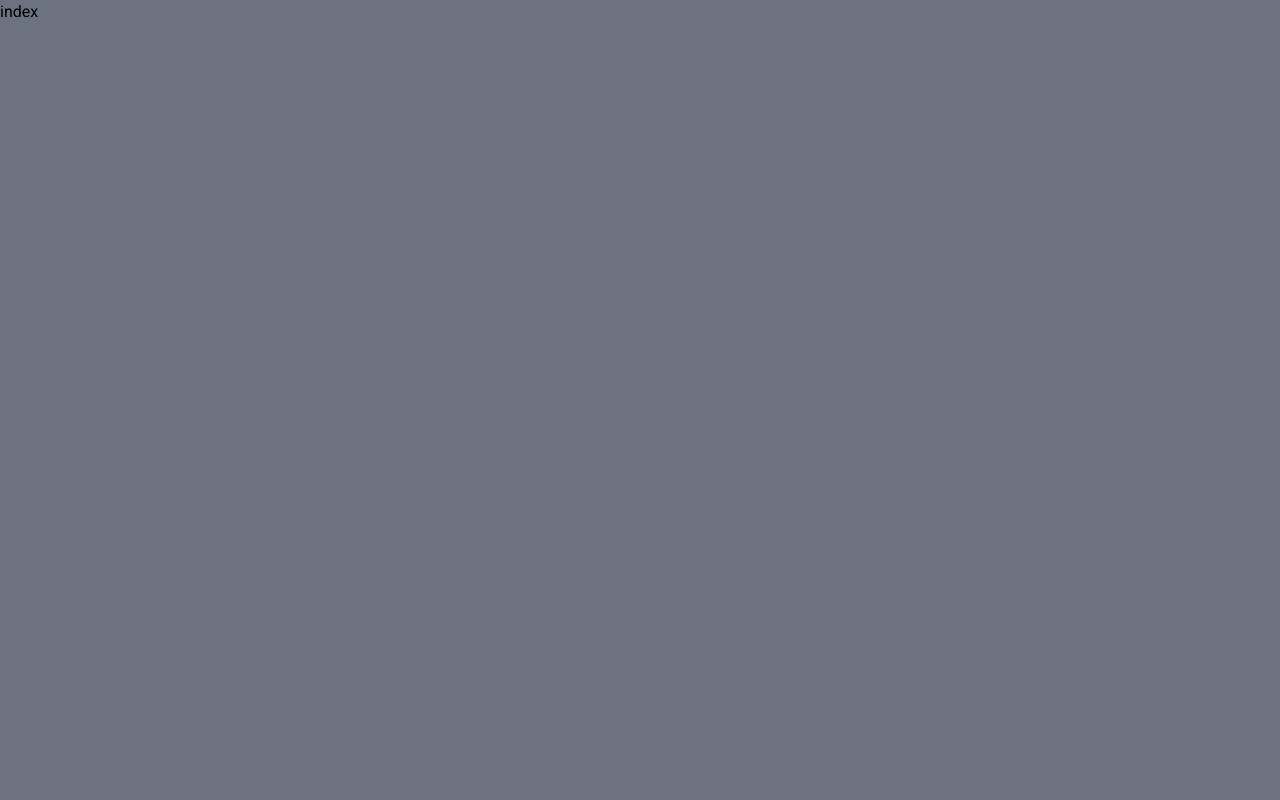
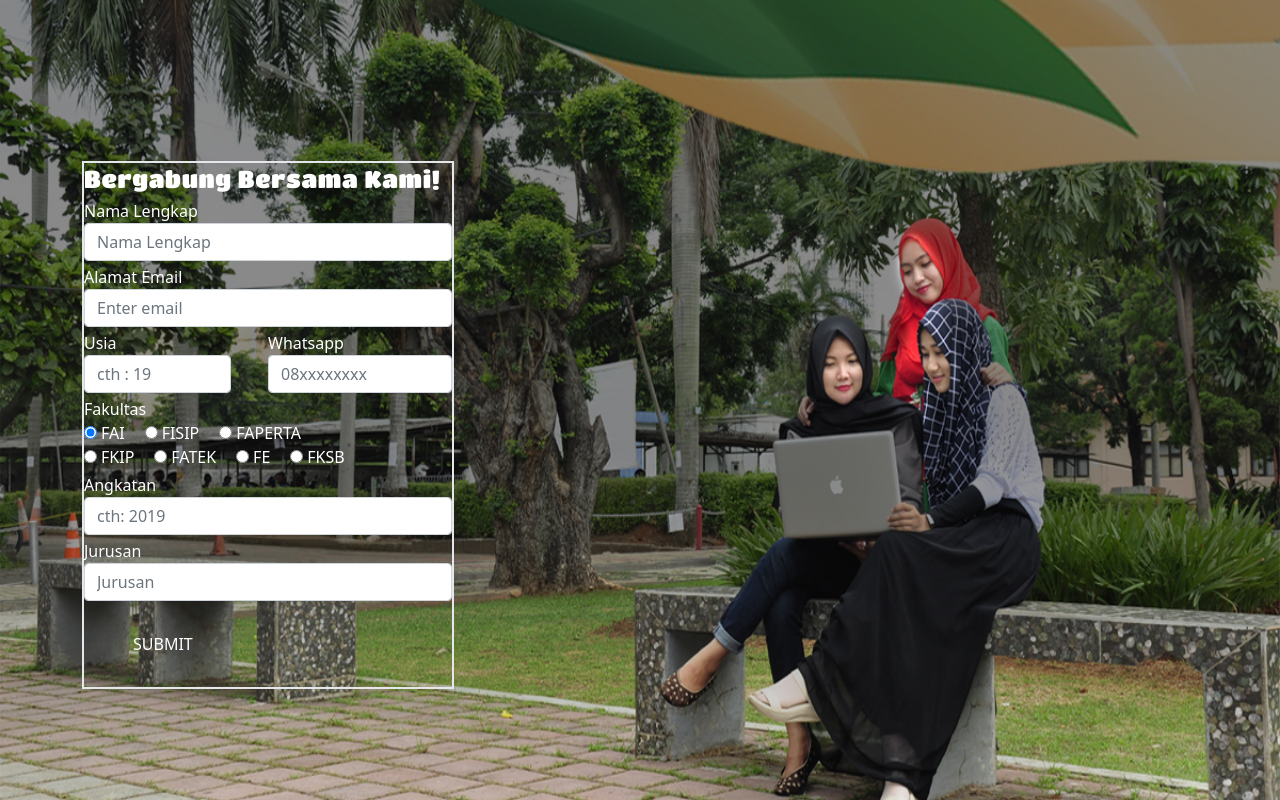
Before and after one commit to jayamiko/LDK-AlUkhuwah-Website, a Next.js app: page /registration in a window 1280 px wide. Shown: the top 800 px of the page. Built offline with nearby package versions, Linux system fonts and the light colour scheme; no server answers; a web font is replaced by a local one.

Commit message:
Add Page Registration (No Navbar & Footer)

```diff
--- a/pages/index.js
+++ b/pages/index.js
@@ -1,13 +1,16 @@
-import Head from 'next/head'
+import Head from "next/head";
 
 export default function Home() {
   return (
-    <div>
+    <div className="bg-white">
       <Head>
         <title>LDK Al-Ukhuwah UNISMA BEKASI</title>
-        <meta name="description" content="Generated by LDK Al-Ukhuwah UNISMA BEKASI" />
+        <meta
+          name="description"
+          content="Generated by LDK Al-Ukhuwah UNISMA BEKASI"
+        />
         <link rel="icon" href="/favicon.ico" />
       </Head>
     </div>
-  )
+  );
 }
--- /dev/null
+++ b/pages/registration/Registration.module.css
@@ -0,0 +1,11 @@
+.coverRegistration {
+  background-image: url("/images/open_sipmb_3.jpg");
+  background-size: 100% 100%;
+  background-repeat: no-repeat;
+  position: absolute;
+  top: 0;
+  left: 0;
+  width: 100%;
+  height: 100%;
+  min-height: 850px;
+}
--- a/pages/registration/index.jsx
+++ b/pages/registration/index.jsx
@@ -1,9 +1,302 @@
-import React from 'react'
+import React, { useState, useRef, useEffect } from "react";
+import styles from "./Registration.module.css";
+import Papa from "papaparse";
+import { DataGrid } from "@mui/x-data-grid";
+// import Hero from "../home/hero/Hero";
 
-function index() {
+const scriptURL =
+  "https://script.google.com/macros/s/AKfycbxBND5Bi5PYyIYkqwU-bnjaOhIe2EfG79qs1aVsryR8_MGOy-8h1_IyFYyJ1spb0EXD/exec";
+const url = `https://docs.google.com/spreadsheets/d/e/2PACX-1vQak6neQTX9aNzNmi7hBJnzSRkKsFlvOQeg2TISgnZiW3n5C4LvMjZjj9WSYVFI7HIsSPMY3Ej1JkeW/pub?gid=0&single=true&output=csv`;
+
+function RegistrationPage() {
+  const formRef = useRef(null);
+  const [dataCSV, setDataCSV] = useState([]);
+  const [personalMember, setPersonalMember] = useState([
+    {
+      fullName: "",
+      email: "",
+      age: "",
+      whatsapp: "",
+      fakultas: "FAI",
+      study: "",
+      reason: "",
+    },
+  ]);
+
+  const handleChange = (event) => {
+    const { name, value } = event.target;
+    setPersonalMember({
+      ...personalMember,
+      [name]: value,
+    });
+  };
+
+  const handleSubmit = (e) => {
+    e.preventDefault();
+    fetch(scriptURL, { method: "POST", body: new FormData(formRef.current) })
+      .then((response) => {
+        console.log("Successfully");
+        setPersonalMember({
+          fullName: "",
+          email: "",
+          age: "",
+          whatsapp: "",
+          fakultas: "FAI",
+          study: "",
+          reason: "",
+        });
+      })
+      .catch((error) => {
+        console.error("Error!", error.message);
+      });
+  };
+
+  useEffect(() => {
+    Papa.parse(url, {
+      download: true,
+      header: true,
+      complete: (result) => {
+        setDataCSV(result.data);
+        return 0;
+      },
+      error: (err) => {
+        console.log(err);
+        return err;
+      },
+    });
+  }, [personalMember, url, formRef]);
+
+  const columns = [
+    { field: "id", headerName: "No", width: 80 },
+    { field: "fullName", headerName: "Full Name", width: 350 },
+    { field: "usia", headerName: "Usia", width: 80 },
+    {
+      field: "fakultas",
+      headerName: "Fakultas/Jurusan",
+      width: 320,
+    },
+    {
+      field: "angkatan",
+      headerName: "Angkatan",
+      width: 200,
+    },
+    {
+      field: "timestamp",
+      headerName: "Tanggal Masuk",
+      width: 150,
+      // valueGetter: (params) =>
+      //   `${params.row.fullName || ''} ${params.row.fakultas || ''}`,
+    },
+  ];
+
+  const dataRow = dataCSV.map((item, index) => ({
+    ...item,
+    id: index + 1,
+    age: item.usia,
+    fakultas: `${item.fakultas} / ${item.jurusan}`,
+  }));
+
   return (
-    <div>index</div>
-  )
+    <div className="bg-white">
+      <section className={`${styles.coverRegistration} z-10`}>
+        <div className="container mx-auto flex flex-col md:justify-center h-full mt-32 md:mt-0 text-white px-6 py-8 md:p-0">
+          <form
+            name="submit-to-google-sheet"
+            className="border-2 sm:w-2/3 md:w-3/6 lg:w-2/5 xl:w-2/6 space-y-1"
+            method="post"
+            ref={formRef}
+            onSubmit={handleSubmit}
+          >
+            <h2 className="font-titan text-2xl mb-1 tracking-wide">
+              Bergabung Bersama Kami!
+            </h2>
+            <div>
+              <label htmlFor="fullName">Nama Lengkap</label>
+              <input
+                type="text"
+                className="form-control"
+                value={personalMember.fullName}
+                id="fullName"
+                name="fullName"
+                placeholder="Nama Lengkap"
+                onChange={handleChange}
+              />
+            </div>
+            <div>
+              <label htmlFor="email">Alamat Email</label>
+              <input
+                type="email"
+                className="form-control"
+                value={personalMember.email}
+                id="email"
+                name="email"
+                placeholder="Enter email"
+                onChange={handleChange}
+              />
+            </div>
+            <div className="flex justify-between">
+              <div className="w-2/5">
+                <label htmlFor="usia">Usia</label>
+                <input
+                  type="text"
+                  className="form-control"
+                  value={personalMember.age}
+                  id="usia"
+                  name="usia"
+                  placeholder="cth : 19"
+                  onChange={handleChange}
+                />
+              </div>
+              <div className="w-3/6">
+                <label htmlFor="whatsapp">Whatsapp</label>
+                <input
+                  type="text"
+                  className="form-control"
+                  value={personalMember.whatsapp}
+                  id="whatsapp"
+                  name="whatsapp"
+                  placeholder="08xxxxxxxx"
+                  onChange={handleChange}
+                />
+              </div>
+            </div>
+            <div>
+              <label htmlFor="fakultas">Fakultas</label>
+              <div className="flex flex-wrap w-full md:w-5/6">
+                <div className="mr-5">
+                  <input
+                    type="radio"
+                    id="fakultas"
+                    name="fakultas"
+                    value="FAI"
+                    onChange={handleChange}
+                    checked
+                  />
+                  <label className="ml-1" htmlFor="FAI">
+                    FAI
+                  </label>
+                </div>
+                <div className="mr-5">
+                  <input
+                    type="radio"
+                    id="fakultas"
+                    name="fakultas"
+                    value="FISIP"
+                    onChange={handleChange}
+                  />
+                  <label className="ml-1" htmlFor="FISIP">
+                    FISIP
+                  </label>
+                </div>
+                <div className="mr-5">
+                  <input
+                    type="radio"
+                    id="fakultas"
+                    name="fakultas"
+                    value="FAPERTA"
+                    onChange={handleChange}
+                  />
+                  <label className="ml-1" htmlFor="FAPERTA">
+                    FAPERTA
+                  </label>
+                </div>
+                <div className="mr-5">
+                  <input
+                    type="radio"
+                    id="fakultas"
+                    name="fakultas"
+                    value="FKIP"
+                    onChange={handleChange}
+                  />
+                  <label className="ml-1" htmlFor="FKIP">
+                    FKIP
+                  </label>
+                </div>
+                <div className="mr-5">
+                  <input
+                    type="radio"
+                    id="fakultas"
+                    name="fakultas"
+                    value="FATEK"
+                    onChange={handleChange}
+                  />
+                  <label className="ml-1" htmlFor="FATEK">
+                    FATEK
+                  </label>
+                </div>
+                <div className="mr-5">
+                  <input
+                    type="radio"
+                    id="fakultas"
+                    name="fakultas"
+                    value="FE"
+                    onChange={handleChange}
+                  />
+                  <label className="ml-1" htmlFor="FE">
+                    FE
+                  </label>
+                </div>
+                <div className="mr-5">
+                  <input
+                    type="radio"
+                    id="fakultas"
+                    name="fakultas"
+                    value="FKSB"
+                    onChange={handleChange}
+                  />
+                  <label className="ml-1" htmlFor="FKSB">
+                    FKSB
+                  </label>
+                </div>
+              </div>
+            </div>
+            <div>
+              <label htmlFor="angkatan">Angkatan</label>
+              <input
+                type="text"
+                className="form-control"
+                value={personalMember.study}
+                id="angkatan"
+                name="angkatan"
+                placeholder="cth: 2019"
+                onChange={handleChange}
+              />
+            </div>
+            <div>
+              <label htmlFor="jurusan">Jurusan</label>
+              <input
+                type="text"
+                className="form-control"
+                value={personalMember.study}
+                id="jurusan"
+                name="jurusan"
+                placeholder="Jurusan"
+                onChange={handleChange}
+              />
+            </div>
+            <button
+              type="submit"
+              className="btn bg-[#1eb2a6] my-4 text-white px-5 uppercase hover:font-bold"
+            >
+              Submit
+            </button>
+          </form>
+        </div>
+      </section>
+      <div className="h-screen border-2 border-black"></div>
+      <div
+        className="container mx-auto mt-32 md:mt-0"
+        style={{ height: 630, width: "100%" }}
+      >
+        <DataGrid
+          rows={dataRow}
+          columns={columns}
+          pageSize={10}
+          rowsPerPageOptions={[5]}
+        />
+      </div>
+    </div>
+  );
 }
 
-export default index
+export default RegistrationPage;
--- a/styles/globals.css
+++ b/styles/globals.css
@@ -3,7 +3,7 @@
 @tailwind utilities;
 
 @layer base {
-	html {
+  font-roboto {
     @apply font-roboto;
   }
   font-titan {
@@ -14,7 +14,6 @@
   }
 }
 
-
 * {
   padding: 0;
   margin: 0;
@@ -22,7 +21,7 @@
 }
 body {
   font-family: "Edu SA Beginner", "Roboto", "sans-serif";
-  background-color: #f8f8f8;
+  background: #fff;
 }
 
 a {
```
Also changed, not shown: pages/_app.js (+4 -3 lines), 1 other file (tests, documents, lock files or other folders). Lines whose indentation alone changed are shown as unchanged.
